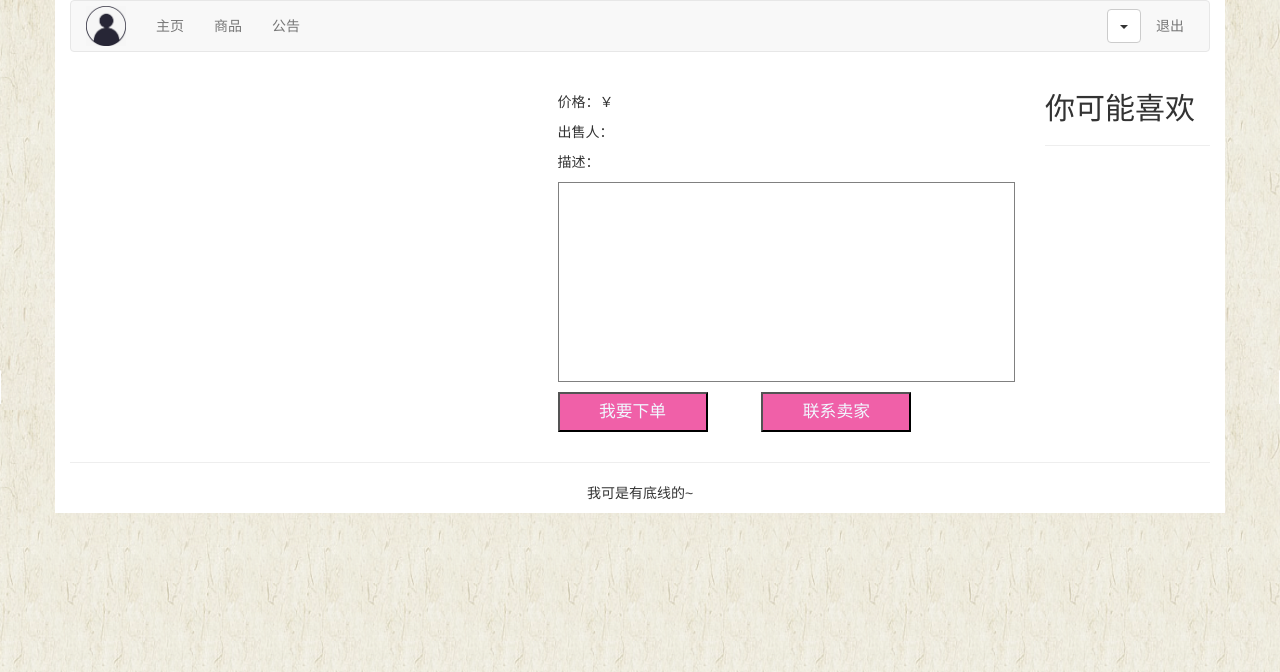
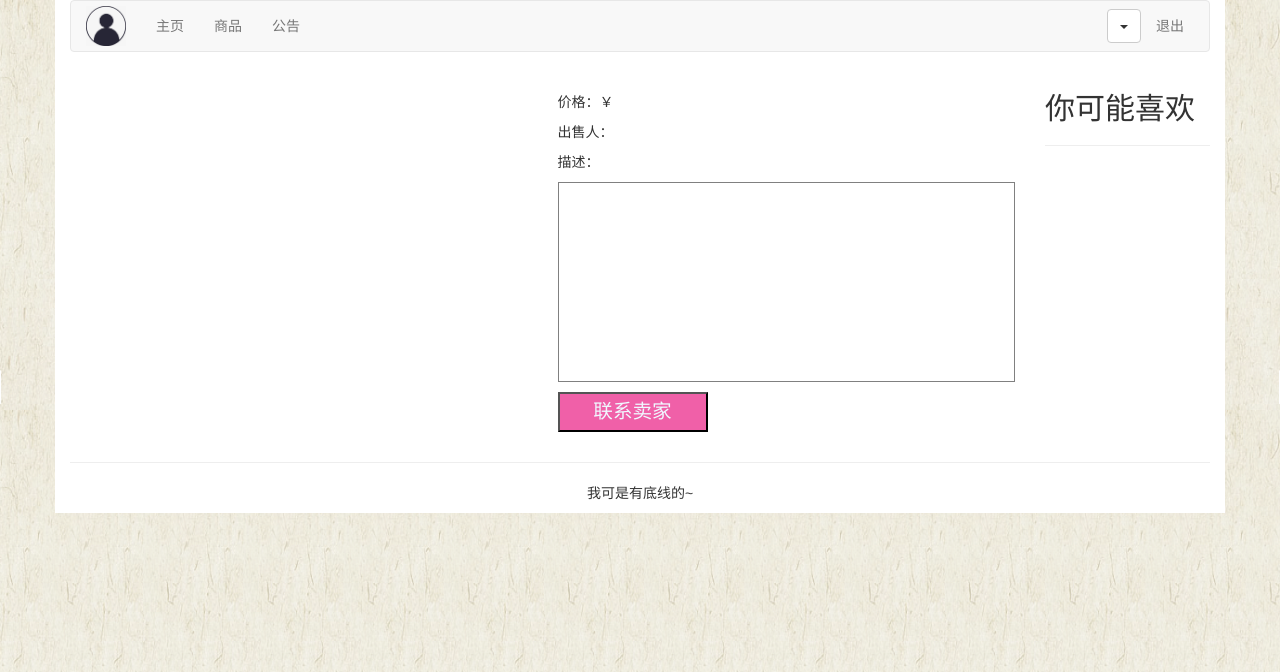
Before and after one commit to wlllssd/AntMark, a Django app: template commodity/templates/commodity/common/commodity_detail.html in a window 1280 px wide. Shown: the top 672 px of the page. Run offline with Django 3.2, Linux system fonts and the light colour scheme; the template is opened without the code that fills it, so the values that code supplies are empty; parts of the project's set-up code (start-up, migrations or seed data) failed here and were passed over; some libraries are stand-ins or nearby versions.

Commit message:
删除部分接口

```diff
--- a/commodity/templates/commodity/common/commodity_detail.html
+++ b/commodity/templates/commodity/common/commodity_detail.html
@@ -16,7 +16,7 @@
         height: 40px;
         background-color: rgb(240, 96, 168);
         color: aliceblue;
-        font-size: 1.2em;
+        font-size: 1.4em;
     }
 
 </style>
@@ -31,7 +31,6 @@
         <p>出售人：<a href = "#"">{{commodity.author}}</a></p>
         <p>描述：</p>
         <p id = "test1">{{commodity.body}}</p>
-        <button type="button" id="test2">我要下单</button>
         <button type="button" id="test2">联系卖家</button>
     </div>
     <div class="col-md-2">
```
